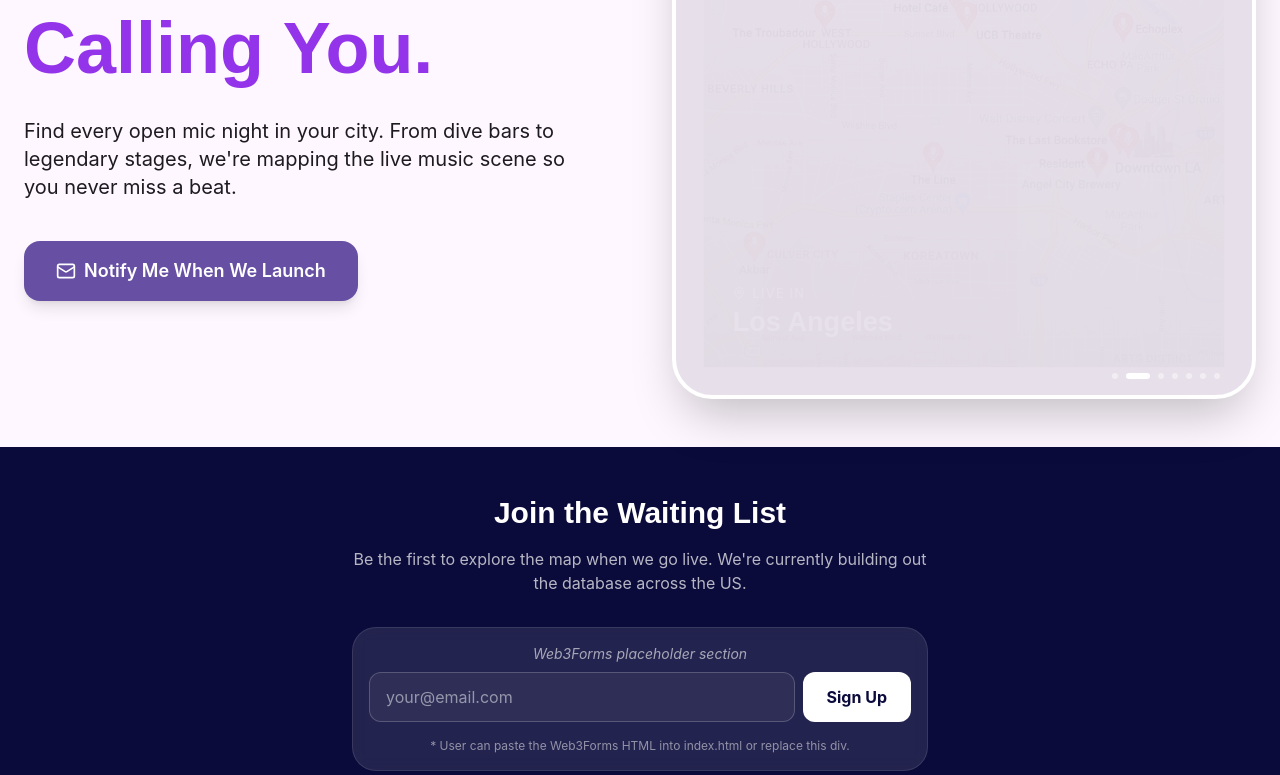
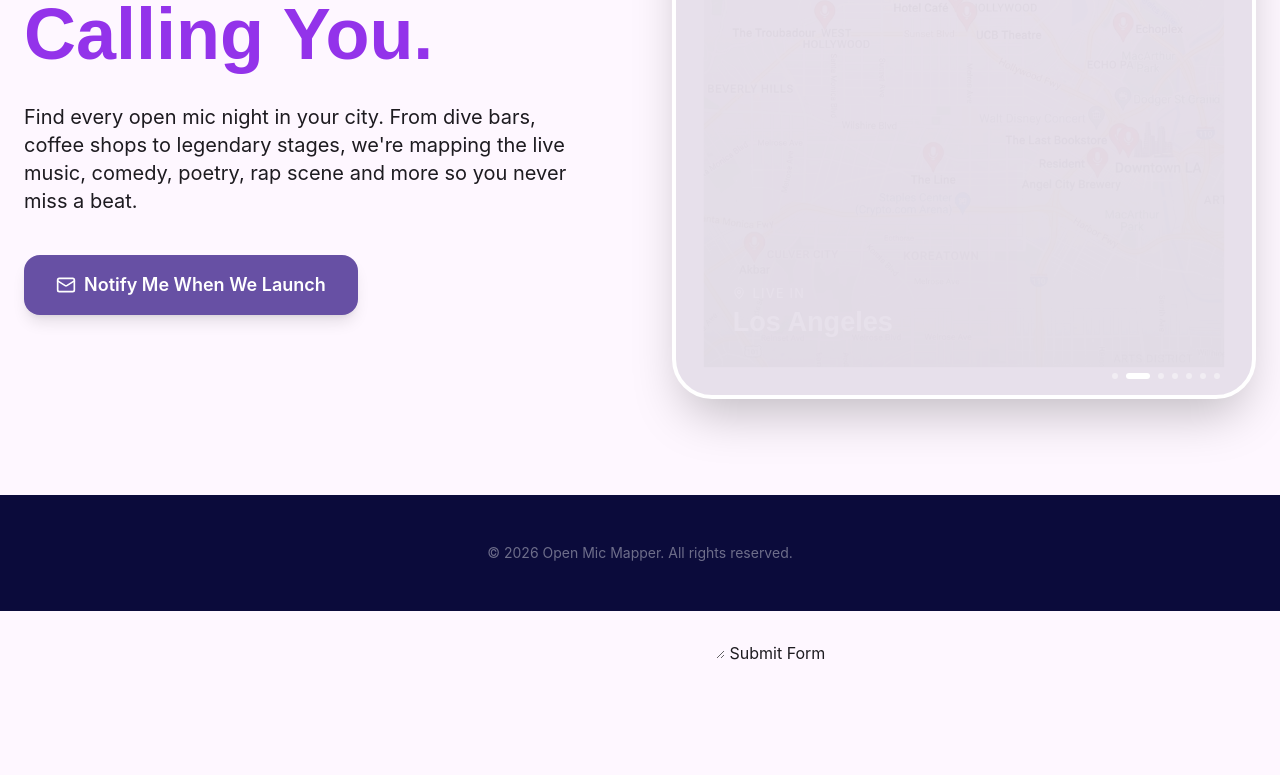
Before and after one commit to danjackman/danjackman-omm, a React (Vite) app: page / in a window 1280 px wide. Shown: the part 345-1120 px from the top of the page. After the commit the page ends 1010 px from the top, so only its background shows below. Built offline with nearby package versions, Linux system fonts and the light colour scheme.

Commit message:
feat: Expand open mic night descriptions
Update the application's descriptive text to include a wider variety of performance types beyond just "music." This better reflects the intended scope of the Open Mic Mapper, which aims to cover comedy, poetry, and rap events as well.

```diff
--- a/index.html
+++ b/index.html
@@ -13,7 +13,7 @@
       <input type="email" name="email" required>
       <textarea name="message" required></textarea>
       <button type="submit">Submit Form</button>
-</form>
+    </form>
     <script type="module" src="/src/main.tsx"></script>
   </body>
 </html>
--- a/src/App.tsx
+++ b/src/App.tsx
@@ -68,8 +68,8 @@ export default function App() {
               transition={{ delay: 0.3 }}
               className="text-lg md:text-xl text-on-surface opacity-80 mb-10 max-w-xl mx-auto lg:mx-0"
             >
-              Find every open mic night in your city. From dive bars to legendary stages,
-              we're mapping the live music scene so you never miss a beat.
+              Find every open mic night in your city. From dive bars, coffee shops to legendary stages,
+              we're mapping the live music, comedy, poetry, rap scene and more so you never miss a beat.
             </motion.p>
 
             <motion.div
@@ -170,34 +170,12 @@ export default function App() {
         </div>
       </main>
 
-      {/* Footer / Signup Area */}
-      <footer className="bg-brand-blue text-white p-12 text-center">
-        <div className="max-w-xl mx-auto">
-          <h2 className="text-3xl font-bold mb-4 font-display">Join the Waiting List</h2>
-          <p className="opacity-70 mb-8">
-            Be the first to explore the map when we go live. We're currently building out the database across the US.
-          </p>
-
-          <div className="bg-white/10 p-4 rounded-3xl backdrop-blur-sm border border-white/10">
-             <p className="text-sm opacity-60 italic mb-2">Web3Forms placeholder section</p>
-             <div className="flex gap-2">
-                <input
-                  type="email"
-                  placeholder="your@email.com"
-                  className="flex-1 bg-white/5 border border-white/20 rounded-xl px-4 py-3 outline-none focus:border-brand-purple transition-all"
-                />
-                <button className="bg-white text-brand-blue px-6 py-3 rounded-xl font-bold hover:bg-brand-purple hover:text-white transition-all">
-                  Sign Up
-                </button>
-             </div>
-             <p className="mt-4 text-xs opacity-50">
-               * User can paste the Web3Forms HTML into index.html or replace this div.
-             </p>
+      {/* Dark Footer */}
+      <footer className="bg-brand-blue text-white p-12 mt-12 text-center">
+        <div className="max-w-7xl mx-auto">
+          <div className="text-sm opacity-40">
+            &copy; {new Date().getFullYear()} Open Mic Mapper. All rights reserved.
           </div>
-        </div>
-
-        <div className="mt-16 pt-8 border-t border-white/10 text-sm opacity-40">
-          &copy; {new Date().getFullYear()} Open Mic Mapper. All rights reserved.
         </div>
       </footer>
     </div>
```
Also changed, not shown: Open Mic Mapper cl.png (deleted).
